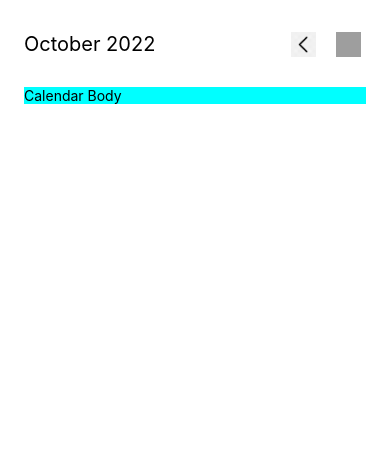
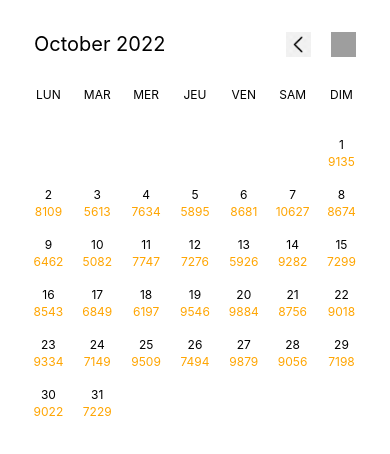
Before and after one commit to WeWard-SAS/app-interview-challenge, a React Native app: screen / in a window 390 px wide. Shown: the top 454 px of the page. Built offline with nearby package versions, Linux system fonts and the light colour scheme; grey boxes are pictures that could not be loaded.

Commit message:
getDailySteps + calendar matrix, tests, ios build

```diff
--- a/App.tsx
+++ b/App.tsx
@@ -3,21 +3,30 @@ import {SafeAreaView, ScrollView, StyleSheet} from 'react-native';
 import Calendar from './components/Calendar';
 import moment from 'moment';
 import {getStepsHistory} from './services/healthService';
+import {getDailySteps} from './components/calendarHelper';
+import {StepsData} from './types';
 
 const currentStartDate = moment(new Date()).startOf('month');
 
 const App = () => {
   const [startDate, setStartDate] = useState(currentStartDate.toDate());
+  const [stepsData, setStepsData] = useState<StepsData>(new Map());
+  const [loading, setLoading] = useState(true);
 
   useEffect(() => {
     const endDate = moment(startDate).endOf('month');
     getStepsHistory(startDate.toISOString(), endDate.toISOString()).then(
-      stepsHistory => console.log(stepsHistory),
+      stepsHistory => {
+        const dailySteps = getDailySteps(stepsHistory);
+        setStepsData(dailySteps);
+        setLoading(false);
+      },
     );
   }, [startDate]);
 
   const onStartDateChanged = (newStartDate: Date) => {
     setStartDate(newStartDate);
+    setLoading(true);
   };
 
   return (
@@ -27,6 +36,8 @@ const App = () => {
         contentContainerStyle={styles.scrollContainer}>
         <Calendar
           startDate={startDate}
+          stepsData={stepsData}
+          loading={loading}
           onStartDateChanged={onStartDateChanged}
         />
       </ScrollView>
--- a/Constants.ts
+++ b/Constants.ts
@@ -1 +1,2 @@
 export const EMPTY_STRING = '';
+export const DAYS_OF_WEEK = ['LUN', 'MAR', 'MER', 'JEU', 'VEN', 'SAM', 'DIM'];
--- /dev/null
+++ b/Labels.ts
@@ -0,0 +1,4 @@
+export default {
+  Loading: 'Loading...',
+  NoData: 'No data',
+};
--- a/components/Calendar.tsx
+++ b/components/Calendar.tsx
@@ -2,14 +2,26 @@ import React from 'react';
 import {View, Text, StyleSheet, Image, TouchableOpacity} from 'react-native';
 import moment from 'moment';
 import {EMPTY_STRING} from '../Constants';
+import {StepsData} from '../types';
+import Labels from '../Labels';
+import {getMatrix} from './calendarHelper';
 
 type CalendarProps = {
   startDate: Date;
+  stepsData: StepsData;
+  loading: boolean;
   onStartDateChanged: (newStartDate: Date) => void;
 };
 
 const Calendar = (props: CalendarProps) => {
-  const {startDate, onStartDateChanged} = props;
+  const {startDate, stepsData, loading, onStartDateChanged} = props;
+  if (loading) {
+    return (
+      <View>
+        <Text>{Labels.Loading}</Text>
+      </View>
+    );
+  }
 
   const Header = () => {
     let title = EMPTY_STRING;
@@ -56,11 +68,26 @@ const Calendar = (props: CalendarProps) => {
   };
 
   const CalendarBody = () => {
-    return (
-      <View style={styles.calendarContainer}>
-        <Text>Calendar Body</Text>
-      </View>
-    );
+    const calendarMatrix = getMatrix(startDate);
+    const calendarRows = calendarMatrix.map((row, rowIndex: number) => {
+      let rowItems = row.map((item: number | string, colIndex: number) => {
+        const day = item as number;
+        const steps = day !== -1 ? stepsData.get(day)?.toString() : '';
+        return (
+          <View key={colIndex} style={styles.dayContainer}>
+            <Text style={styles.dayText}>{item !== -1 ? item : ''}</Text>
+            <Text style={styles.stepsText}>{steps}</Text>
+          </View>
+        );
+      });
+
+      return (
+        <View key={rowIndex} style={styles.rowContainer}>
+          {rowItems}
+        </View>
+      );
+    });
+    return <View style={styles.calendarContainer}>{calendarRows}</View>;
   };
 
   return (
@@ -79,10 +106,10 @@ const styles = StyleSheet.create({
     flex: 1,
     flexDirection: 'row',
     marginBottom: 30,
+    paddingRight: 10,
+    paddingLeft: 10,
   },
-  calendarContainer: {
-    backgroundColor: 'cyan',
-  },
+  calendarContainer: {},
   headerTextContainer: {
     width: '75%',
   },
@@ -104,5 +131,27 @@ const styles = StyleSheet.create({
     width: 25,
     height: 25,
   },
+  rowContainer: {
+    flex: 1,
+    flexDirection: 'row',
+    justifyContent: 'space-around',
+    alignItems: 'center',
+    marginBottom: 10,
+  },
+  dayContainer: {
+    height: 40,
+    width: 40,
+    alignItems: 'center',
+  },
+  dayText: {
+    color: 'black',
+    marginBottom: 2,
+    fontSize: 12,
+  },
+  stepsText: {
+    color: 'orange',
+    marginBottom: 10,
+    fontSize: 12,
+  },
 });
 export default Calendar;
--- /dev/null
+++ b/components/calendarHelper.ts
@@ -0,0 +1,52 @@
+import moment from 'moment';
+import {StepsData, StepDataPoint} from '../types';
+import {DAYS_OF_WEEK} from '../Constants';
+
+export const getDailySteps = (stepsHistory: StepDataPoint[]) => {
+  const stepsMap: StepsData = new Map();
+
+  stepsHistory.forEach(stepHistoryItem => {
+    if (stepHistoryItem.startDate) {
+      const day = moment(stepHistoryItem.startDate).date();
+      if (stepsMap.has(day)) {
+        let currentDailySteps = stepsMap.get(day);
+        if (!currentDailySteps) {
+          currentDailySteps = 0;
+        }
+        const stepsToAdd = stepHistoryItem.value ? stepHistoryItem.value : 0;
+        const updatedSteps = currentDailySteps + stepsToAdd;
+        stepsMap.set(day, updatedSteps);
+      } else {
+        const steps = stepHistoryItem.value ? stepHistoryItem.value : 0;
+        stepsMap.set(day, steps);
+      }
+    }
+  });
+
+  return stepsMap;
+};
+
+export const getMatrix = (startDate: Date) => {
+  const year = startDate.getFullYear();
+  const month = startDate.getMonth();
+  const firstDayOfMonth = new Date(year, month, 1).getDay();
+  const numberOfDaysInMonth = moment(startDate).daysInMonth();
+
+  let calendarMatrix: (number | string)[][] = [];
+  calendarMatrix[0] = DAYS_OF_WEEK;
+
+  let day = 1;
+  for (let row = 1; row < 7; row++) {
+    calendarMatrix[row] = [];
+    for (let col = 0; col < 7; col++) {
+      calendarMatrix[row][col] = -1;
+      if (row === 1 && col >= firstDayOfMonth) {
+        calendarMatrix[row][col] = day++;
+      } else if (row > 1 && day <= numberOfDaysInMonth) {
+        calendarMatrix[row][col] = day++;
+      }
+    }
+  }
+
+  return calendarMatrix;
+};
```
Also changed, not shown: 3 other files (tests, documents, lock files or other folders).
